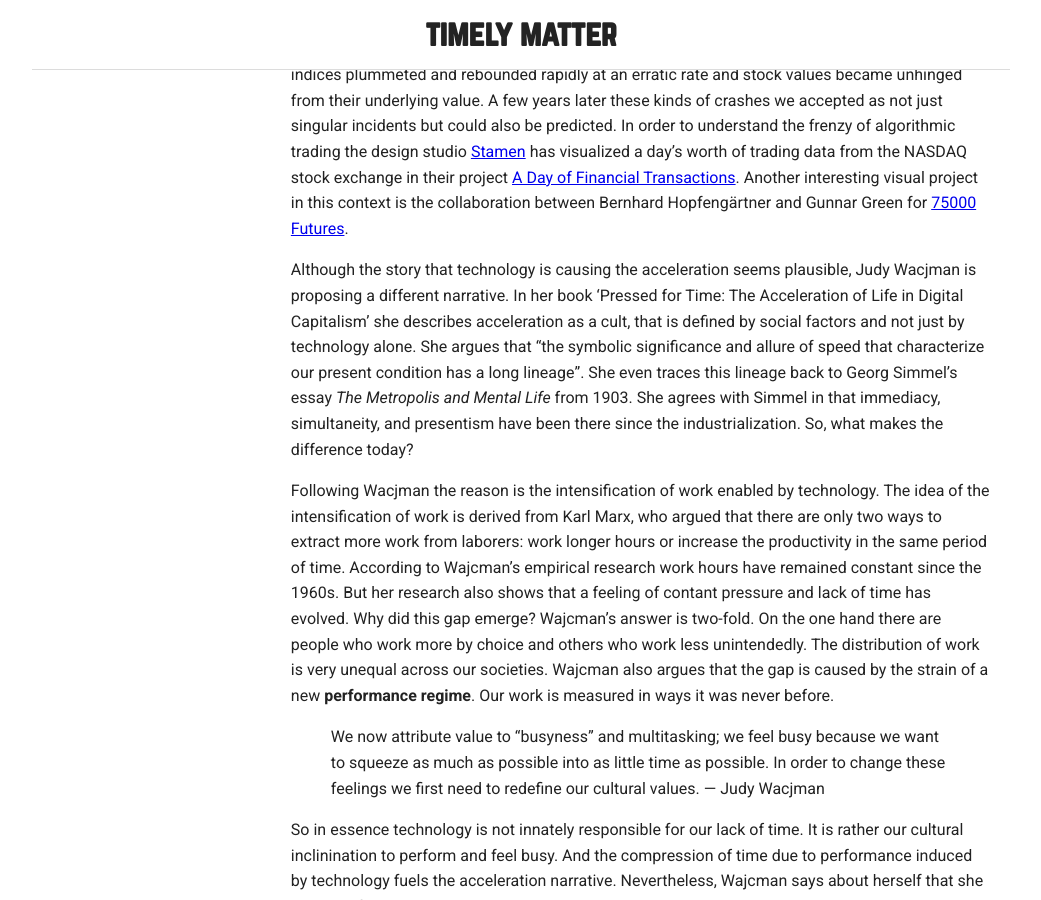
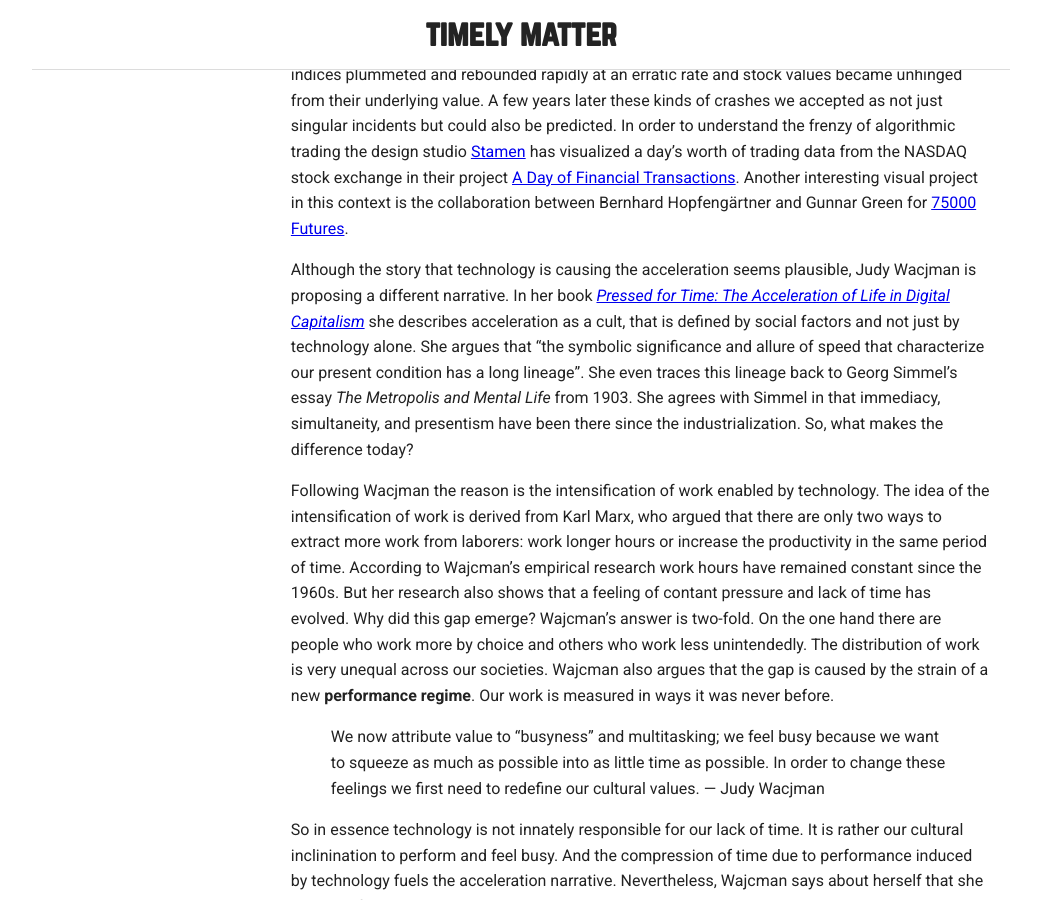
Before and after one commit to davidbeermann/timely-matter, a Jekyll site: the page built from motivation/index.md, in a window 1280 px wide and 900 px high, scrolled down 2019 px. Shown: the whole window, without its empty margins (119-1160 px from the left). Built offline with Jekyll 4.4.1, drawn with Linux system fonts in a browser that asks for light colours; some of the changed lines change nothing that is shown; some of the changed text lies outside the part shown.

Commit message:
added links and references

```diff
--- a/motivation/index.md
+++ b/motivation/index.md
@@ -30,7 +30,7 @@
 
 Even if in retrospect Moore's predictions proved to be acurate, when released it must have seem unlikely to continue for decades. To the extend that today we are faced with supercomputers and artificial intelligence algoritms that operate beyond any human understanding. A good indicator for this claim is what has become known as ['Flash Crash'](https://en.wikipedia.org/wiki/2010_Flash_Crash) which happened in 2010. It started on May 6th at 2:32 p.m. and lasted for approximately 36 minutes. Due to High-frequency trading stock indices plummeted and rebounded rapidly at an erratic rate and stock values became unhinged from their underlying value. A few years later these kinds of crashes we accepted as not just singular incidents but could also be predicted. In order to understand the frenzy of algorithmic trading the design studio [Stamen](http://stamen.com/) has visualized a day's worth of trading data from the NASDAQ stock exchange in their project [A Day of Financial Transactions](http://stamen.com/work/a-day-of-financial-transactions/). Another interesting visual project in this context is the collaboration between Bernhard Hopfengärtner and Gunnar Green for [75000 Futures](http://berndhopfengaertner.net/projects/75000-futures/).
 
-Although the story that technology is causing the acceleration seems plausible, Judy Wacjman is proposing a different narrative. In her book 'Pressed for Time: The Acceleration of Life in Digital Capitalism' she describes acceleration as a cult, that is defined by social factors and not just by technology alone. She argues that "the symbolic significance and allure of speed that characterize our present condition has a long lineage". She even traces this lineage back to Georg Simmel's essay *The Metropolis and Mental Life* from 1903. She agrees with Simmel in that immediacy, simultaneity, and presentism have been there since the industrialization. So, what makes the difference today?
+Although the story that technology is causing the acceleration seems plausible, Judy Wacjman is proposing a different narrative. In her book [*Pressed for Time: The Acceleration of Life in Digital Capitalism*](http://press.uchicago.edu/ucp/books/book/chicago/P/bo19085612.html) she describes acceleration as a cult, that is defined by social factors and not just by technology alone. She argues that "the symbolic significance and allure of speed that characterize our present condition has a long lineage". She even traces this lineage back to Georg Simmel's essay *The Metropolis and Mental Life* from 1903. She agrees with Simmel in that immediacy, simultaneity, and presentism have been there since the industrialization. So, what makes the difference today?
 
 Following Wacjman the reason is the intensification of work enabled by technology. The idea of the intensification of work is derived from Karl Marx, who argued that there are only two ways to extract more work from laborers: work longer hours or increase the productivity in the same period of time. According to Wajcman's empirical research work hours have remained constant since the 1960s. But her research also shows that a feeling of contant pressure and lack of time has evolved. Why did this gap emerge? Wajcman's answer is two-fold. On the one hand there are people who work more by choice and others who work less unintendedly. The distribution of work is very unequal across our societies. Wajcman also argues that the gap is caused by the strain of a new **performance regime**. Our work is measured in ways it was never before.
 
@@ -59,4 +59,7 @@
 > It sounds like such a weirdly scientific term, but it’s broad reaching. I guess, for me, I was thinking about a place—because of the Internet—where there’s a lot of information out there, and we’re constantly bombarded by it, and it’s telling us many different things. Some of them are true, some of them are not. Some of them are true temporarily, and then change as science progresses. It’s just a mess of information. I think inherently, most people want to be good people, and being bombarded by all this is pushing them and pulling them in a bunch of different directions. You start to kind of lose touch with yourself by gaining all of this information. I think that’s where some of the dissonance comes from—wanting to do the right thing, but losing track of what that is for you as a human being.
 https://daily.bandcamp.com/2016/09/06/eluvium-matthew-cooper-interview/
 
-https://timeline.com/hobby-career-b5d199b0df18#.bn9vv6k88
+https://timeline.com/hobby-career-b5d199b0df18#.bn9vv6k88## Resources
+## Resources
+
+* [Siri, why am I so busy?: An interview with Judy Wajcman](http://www.publicbooks.org/interviews/siri-why-am-i-so-busy-an-interview-with-judy-wajcman) (Verified at 16/09/12)
```
